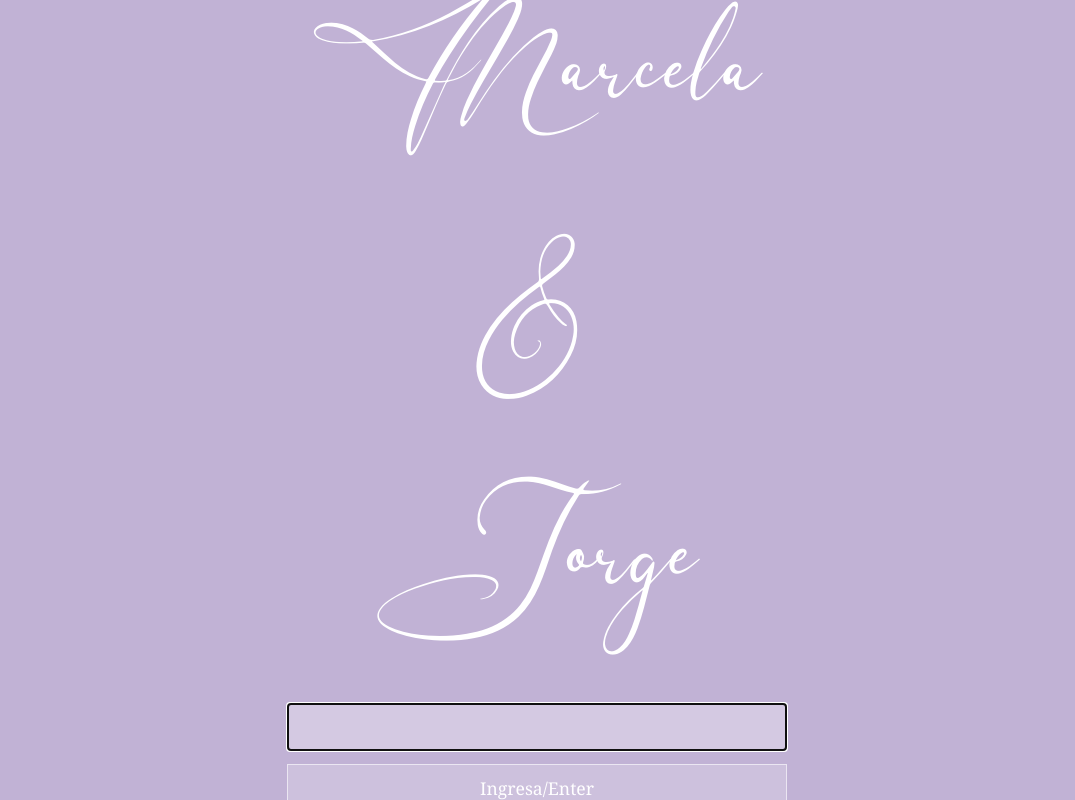
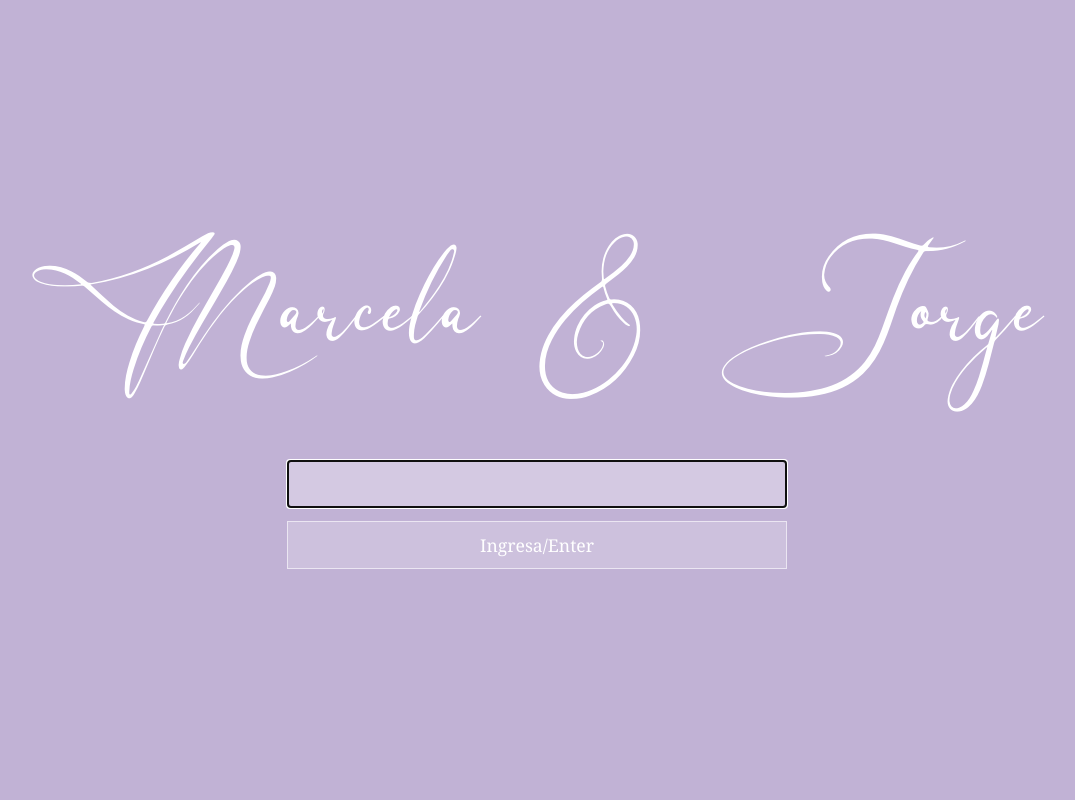
Before and after one commit to TanemuraCode/MarcelaJorge, a plain HTML site: page index.html in a window 1280 px wide. Shown: the whole page, without its empty margins (103-1178 px from the left). Drawn offline with Linux system fonts and the light colour scheme.

Commit message:
Expanded landing page title text width

```diff
--- a/index.html
+++ b/index.html
@@ -33,11 +33,20 @@
     text-align: center;
   }
 
-  label {
+  /* label {
     font-family: Georgia, serif;
     font-size: 2rem;
     letter-spacing: 2px;
-  }
+  } */
+    label {
+    font-family: Georgia, serif;
+    font-size: 2rem;
+    letter-spacing: 2px;
+    white-space: nowrap; /* prevents line breaks */
+    align-self: center;  /* keeps it centered */
+    width: auto;         /* allows it to exceed form width */
+    }
+
 
   input[type=password] {
     padding: 0.7rem;
```
